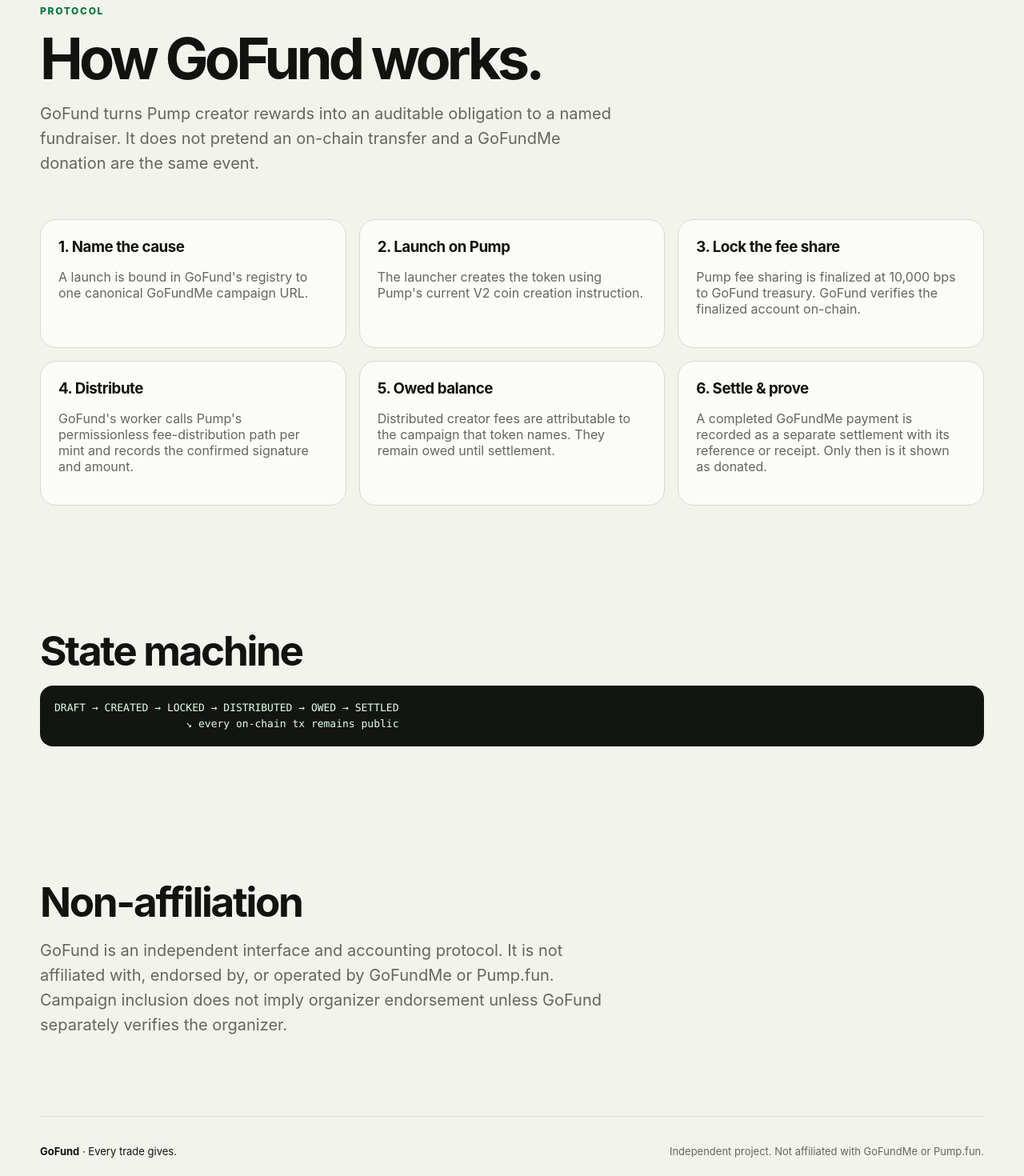
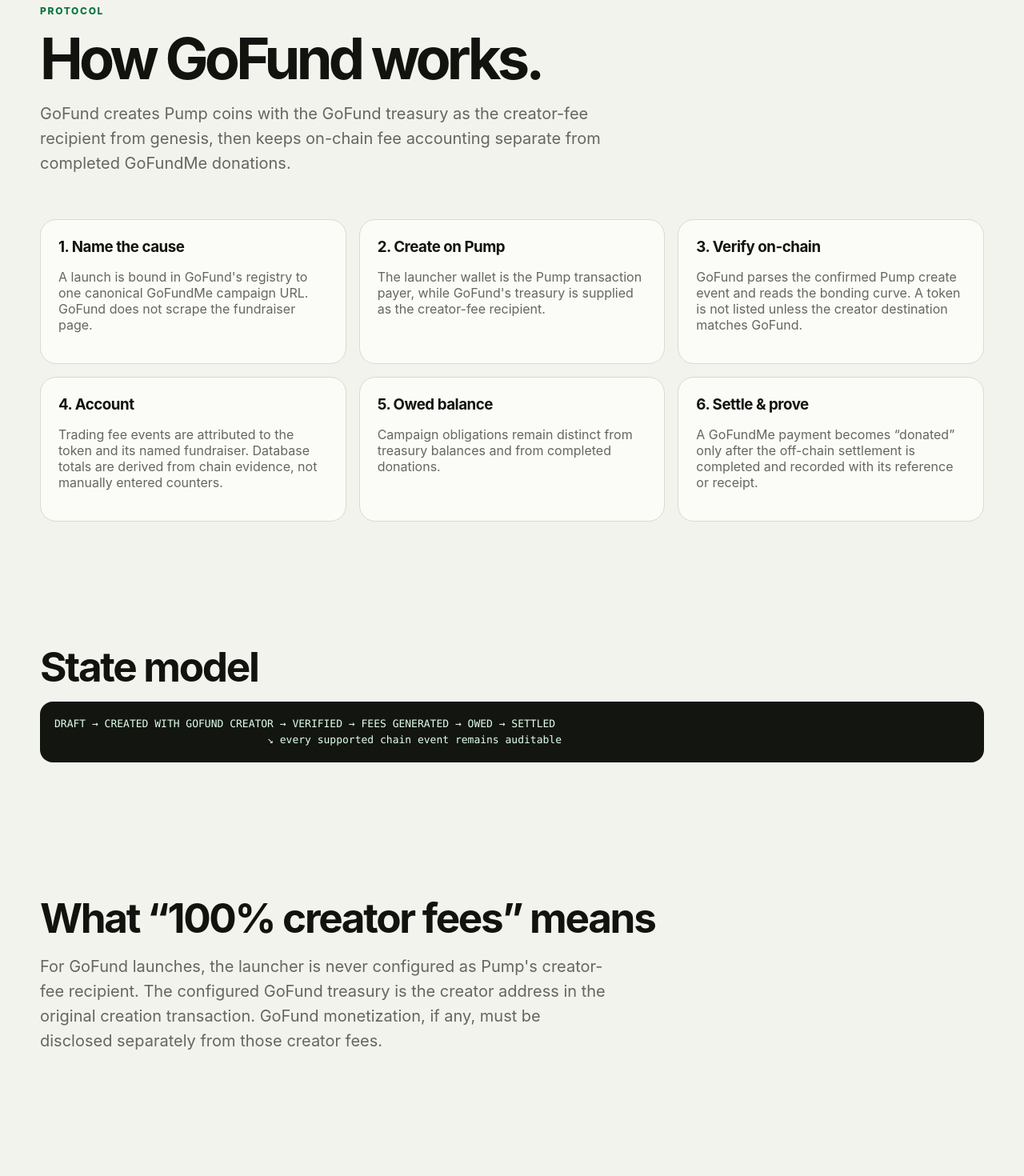
Before and after one commit to shawkkkkk/gofund, a Next.js app: page /docs in a window 1280 px wide. Shown: the part 140-1610 px from the top of the page at 80% size. Built offline with nearby package versions, Linux system fonts and the light colour scheme.

Commit message:
Update protocol docs for direct creator routing

```diff
--- a/src/app/docs/page.tsx
+++ b/src/app/docs/page.tsx
@@ -1,15 +1,35 @@
 export default function Docs(){
   return <main className="shell">
-    <div className="page-head"><div className="kicker">Protocol</div><h1>How GoFund works.</h1><p className="lead">GoFund turns Pump creator rewards into an auditable obligation to a named fundraiser. It does not pretend an on-chain transfer and a GoFundMe donation are the same event.</p></div>
-    <section className="section" style={{paddingTop:0}}><div className="grid">
-      <div className="card"><h3>1. Name the cause</h3><p className="muted">A launch is bound in GoFund&apos;s registry to one canonical GoFundMe campaign URL.</p></div>
-      <div className="card"><h3>2. Launch on Pump</h3><p className="muted">The launcher creates the token using Pump&apos;s current V2 coin creation instruction.</p></div>
-      <div className="card"><h3>3. Lock the fee share</h3><p className="muted">Pump fee sharing is finalized at 10,000 bps to GoFund treasury. GoFund verifies the finalized account on-chain.</p></div>
-      <div className="card"><h3>4. Distribute</h3><p className="muted">GoFund&apos;s worker calls Pump&apos;s permissionless fee-distribution path per mint and records the confirmed signature and amount.</p></div>
-      <div className="card"><h3>5. Owed balance</h3><p className="muted">Distributed creator fees are attributable to the campaign that token names. They remain owed until settlement.</p></div>
-      <div className="card"><h3>6. Settle & prove</h3><p className="muted">A completed GoFundMe payment is recorded as a separate settlement with its reference or receipt. Only then is it shown as donated.</p></div>
-    </div></section>
-    <section className="section"><h2>State machine</h2><pre className="code">DRAFT → CREATED → LOCKED → DISTRIBUTED → OWED → SETTLED{"\n"}                     ↘ every on-chain tx remains public</pre></section>
-    <section className="section"><h2>Non-affiliation</h2><p className="lead">GoFund is an independent interface and accounting protocol. It is not affiliated with, endorsed by, or operated by GoFundMe or Pump.fun. Campaign inclusion does not imply organizer endorsement unless GoFund separately verifies the organizer.</p></section>
+    <div className="page-head">
+      <div className="kicker">Protocol</div>
+      <h1>How GoFund works.</h1>
+      <p className="lead">GoFund creates Pump coins with the GoFund treasury as the creator-fee recipient from genesis, then keeps on-chain fee accounting separate from completed GoFundMe donations.</p>
+    </div>
+
+    <section className="section" style={{paddingTop:0}}>
+      <div className="grid">
+        <div className="card"><h3>1. Name the cause</h3><p className="muted">A launch is bound in GoFund&apos;s registry to one canonical GoFundMe campaign URL. GoFund does not scrape the fundraiser page.</p></div>
+        <div className="card"><h3>2. Create on Pump</h3><p className="muted">The launcher wallet is the Pump transaction payer, while GoFund&apos;s treasury is supplied as the creator-fee recipient.</p></div>
+        <div className="card"><h3>3. Verify on-chain</h3><p className="muted">GoFund parses the confirmed Pump create event and reads the bonding curve. A token is not listed unless the creator destination matches GoFund.</p></div>
+        <div className="card"><h3>4. Account</h3><p className="muted">Trading fee events are attributed to the token and its named fundraiser. Database totals are derived from chain evidence, not manually entered counters.</p></div>
+        <div className="card"><h3>5. Owed balance</h3><p className="muted">Campaign obligations remain distinct from treasury balances and from completed donations.</p></div>
+        <div className="card"><h3>6. Settle & prove</h3><p className="muted">A GoFundMe payment becomes “donated” only after the off-chain settlement is completed and recorded with its reference or receipt.</p></div>
+      </div>
+    </section>
+
+    <section className="section">
+      <h2>State model</h2>
+      <pre className="code">DRAFT → CREATED WITH GOFUND CREATOR → VERIFIED → FEES GENERATED → OWED → SETTLED{"\n"}                                  ↘ every supported chain event remains auditable</pre>
+    </section>
+
+    <section className="section">
+      <h2>What “100% creator fees” means</h2>
+      <p className="lead">For GoFund launches, the launcher is never configured as Pump&apos;s creator-fee recipient. The configured GoFund treasury is the creator address in the original creation transaction. GoFund monetization, if any, must be disclosed separately from those creator fees.</p>
+    </section>
+
+    <section className="section">
+      <h2>Non-affiliation</h2>
+      <p className="lead">GoFund is an independent interface and accounting protocol. It is not affiliated with, endorsed by, or operated by GoFundMe or Pump.fun. Campaign inclusion does not imply organizer endorsement unless GoFund separately verifies the organizer.</p>
+    </section>
   </main>;
 }
```
